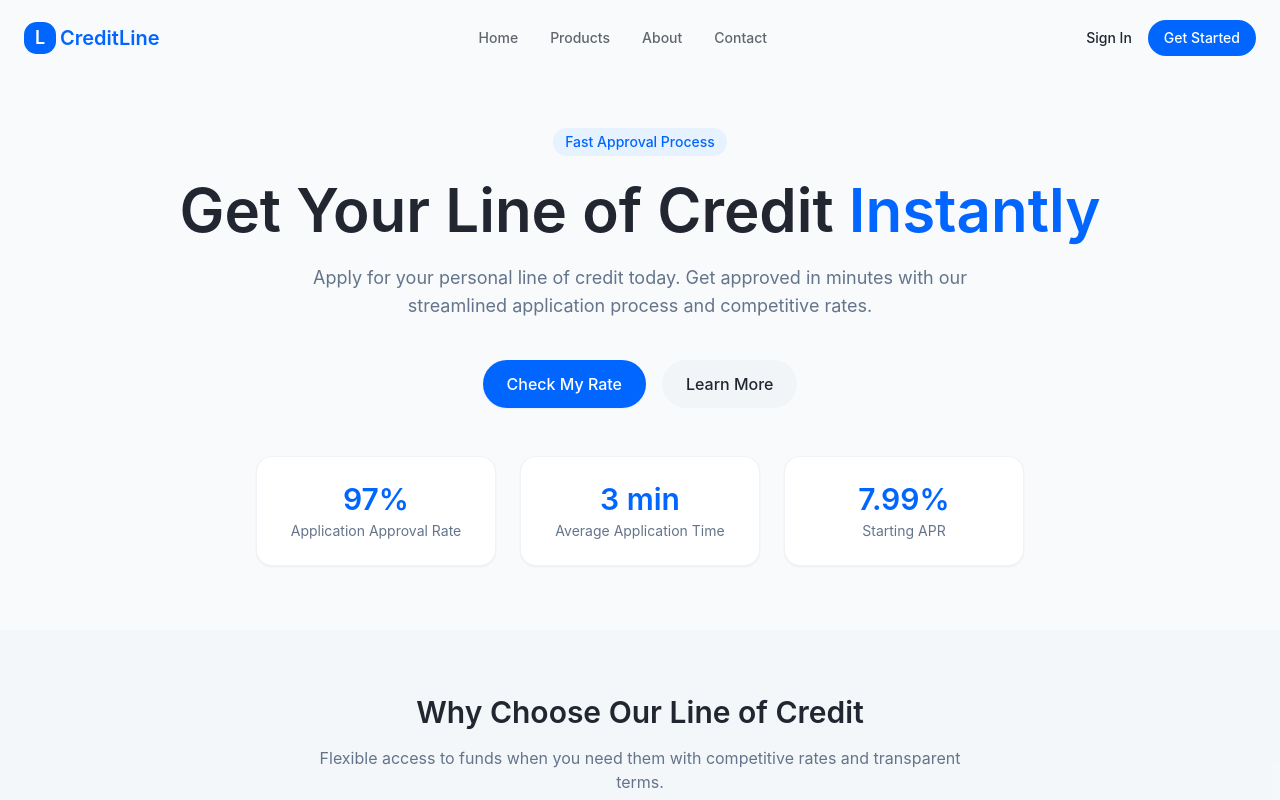
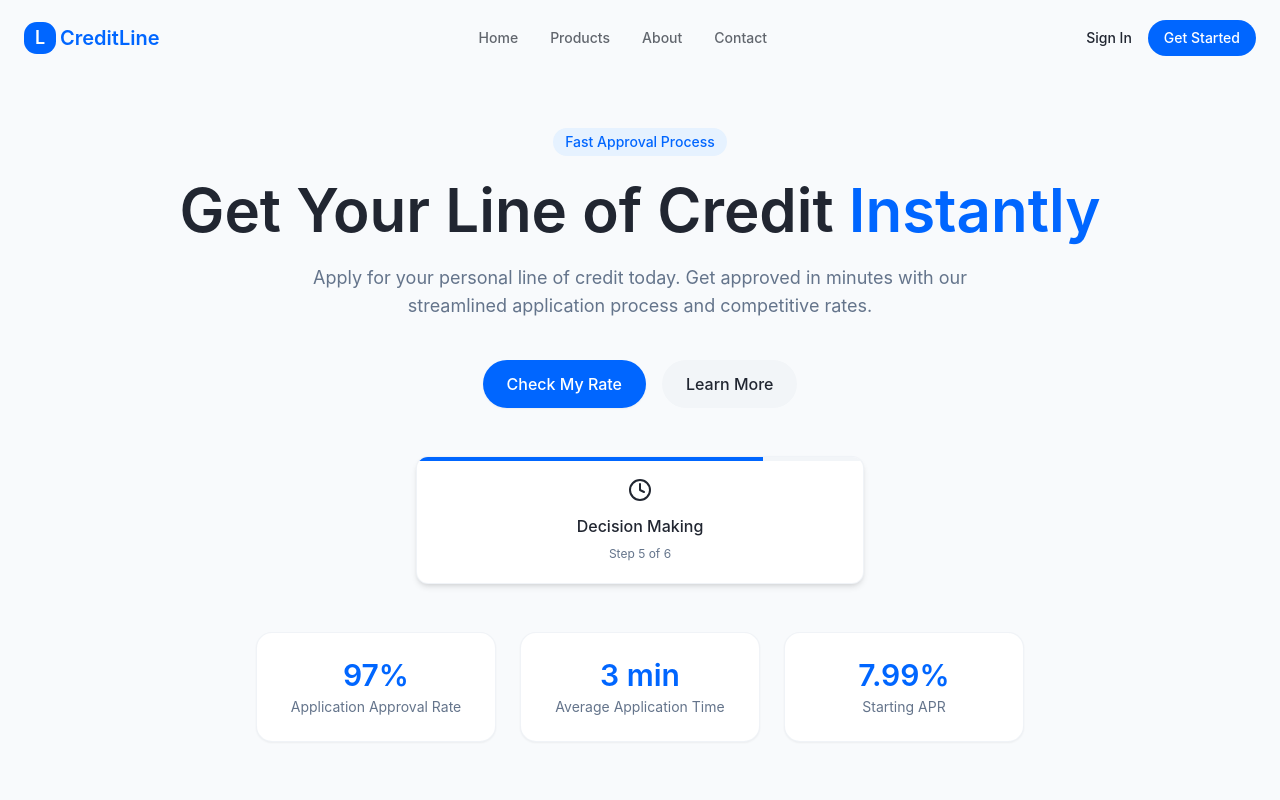
Before and after one commit to gradcubs/locakaze, a React (Vite) app: page / in a window 1280 px wide. Shown: the top 800 px of the page. Built offline with nearby package versions, Linux system fonts and the light colour scheme; a web font is replaced by a local one.

Commit message:
Add animation to hero section
Adds an animation to the hero section of the index page to visualize processing.

```diff
--- /dev/null
+++ b/src/components/ProcessingAnimation.tsx
@@ -0,0 +1,50 @@
+
+import React, { useEffect, useState } from 'react';
+import { CheckCircle, ClipboardCheck, Clock, FileText, RefreshCw, User } from 'lucide-react';
+
+const ProcessingAnimation = () => {
+  const [currentStep, setCurrentStep] = useState(0);
+  const totalSteps = 5;
+
+  useEffect(() => {
+    const interval = setInterval(() => {
+      setCurrentStep((prev) => (prev + 1) % (totalSteps + 1));
+    }, 1500);
+
+    return () => clearInterval(interval);
+  }, []);
+
+  const steps = [
+    { icon: <FileText className="h-6 w-6" />, label: "Application Submitted" },
+    { icon: <RefreshCw className="h-6 w-6 animate-spin" />, label: "Processing Data" },
+    { icon: <User className="h-6 w-6" />, label: "Verifying Identity" },
+    { icon: <ClipboardCheck className="h-6 w-6" />, label: "Credit Assessment" },
+    { icon: <Clock className="h-6 w-6" />, label: "Decision Making" },
+    { icon: <CheckCircle className="h-6 w-6" />, label: "Approval Complete" }
+  ];
+
+  return (
+    <div className="relative w-full max-w-md mx-auto h-32 bg-white dark:bg-card rounded-xl shadow-md overflow-hidden border border-border/50">
+      <div className="absolute top-0 left-0 w-full h-1 bg-secondary overflow-hidden">
+        <div
+          className="h-full bg-primary transition-all duration-500 ease-in-out"
+          style={{ width: `${(currentStep / totalSteps) * 100}%` }}
+        ></div>
+      </div>
+
+      <div className="w-full h-full flex flex-col items-center justify-center p-4">
+        <div className="flex justify-center items-center mb-3">
+          {steps[currentStep].icon}
+        </div>
+        <div className="text-foreground font-medium text-center">
+          {steps[currentStep].label}
+        </div>
+        <div className="text-xs text-muted-foreground mt-2">
+          Step {currentStep + 1} of {totalSteps + 1}
+        </div>
+      </div>
+    </div>
+  );
+};
+
+export default ProcessingAnimation;
--- a/src/pages/Index.tsx
+++ b/src/pages/Index.tsx
@@ -3,6 +3,7 @@ import React from 'react';
 import Header from '../components/Header';
 import ApplyForm from '../components/ApplyForm';
 import InfoCard from '../components/InfoCard';
+import ProcessingAnimation from '../components/ProcessingAnimation';
 
 const Index = () => {
   return (
@@ -29,6 +30,11 @@ const Index = () => {
             <button className="px-6 py-3 bg-secondary text-foreground rounded-full font-medium hover:bg-secondary/80 transition-colors">
               Learn More
             </button>
+          </div>
+
+          {/* Processing Animation */}
+          <div className="mb-12 animate-slide-up" style={{ animationDelay: '300ms' }}>
+            <ProcessingAnimation />
           </div>
 
           {/* Stats */}
```
